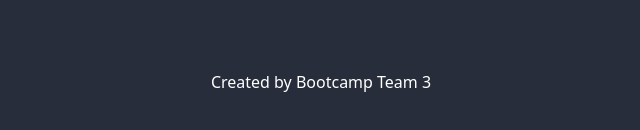
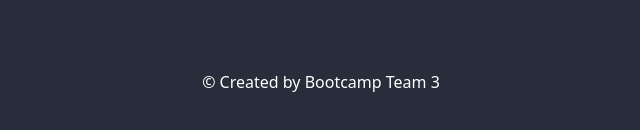
Before and after one commit to alexanderfang/tugas-4, a plain HTML site: page index.html in a window 1280 px wide. Shown: the part 3118-3248 px from the top of the page, 319-959 px from the left. Drawn offline with nearby package versions, Linux system fonts and the light colour scheme.

Commit message:
Tambah simbol copyright

```diff
--- a/index.html
+++ b/index.html
@@ -172,7 +172,7 @@
 
     <!-- Start Footer Section -->
     <footer class="text-white text-center pb-5">
-        <p>Created by Bootcamp Team 3</p>
+        <p>&copy; Created by Bootcamp Team 3</p>
     </footer>
     <!-- End Footer Section -->
 
```
